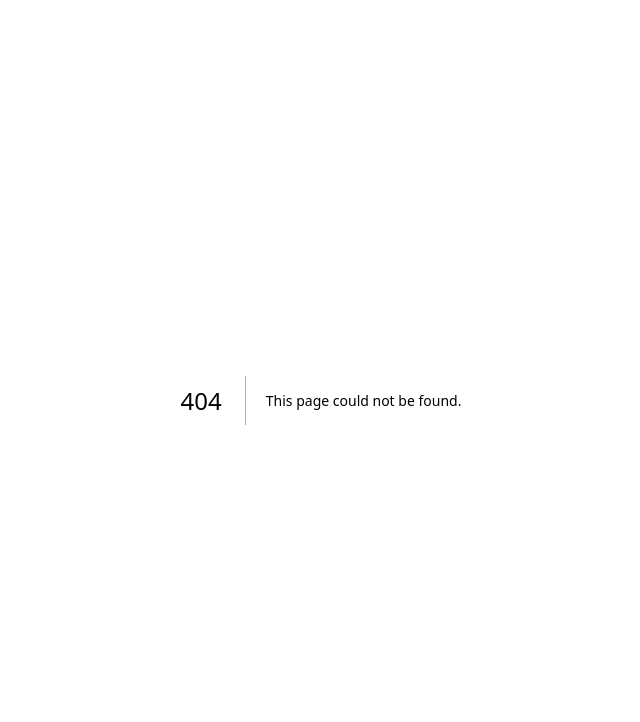
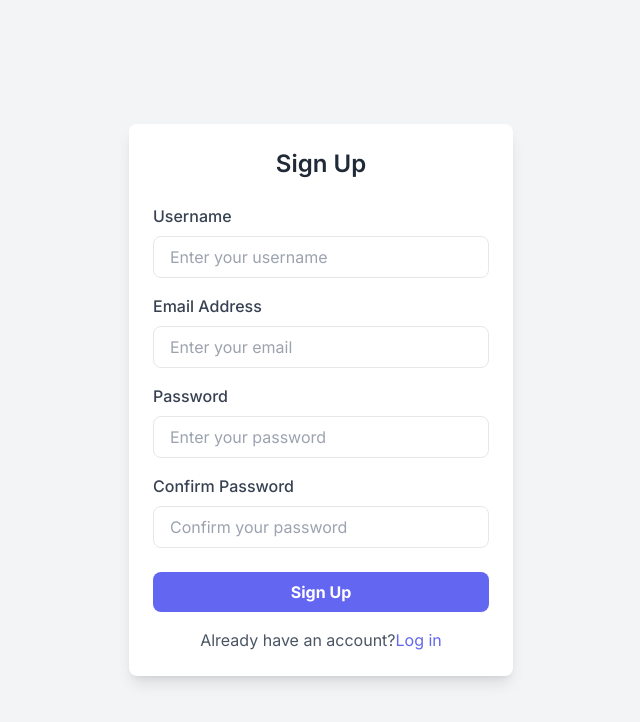
Before and after one commit to anmolsekhon590/real-estate-ui, a Next.js app: page /signup in a window 1280 px wide. Before the commit this address had no page. Shown: the top 722 px of the page, without its empty margins (319-959 px from the left). Built offline with nearby package versions, Linux system fonts and the light colour scheme.

Commit message:
added login & signup forms & pages

```diff
--- /dev/null
+++ b/app/(components)/LoginForm.jsx
@@ -0,0 +1,60 @@
+export default function LoginForm() {
+  return (
+    <div class="min-h-screen flex items-center justify-center bg-gray-100">
+      <div class="bg-white p-6 rounded-lg shadow-lg w-full max-w-sm">
+        <h2 class="text-2xl font-semibold text-center text-gray-800 mb-6">
+          Login
+        </h2>
+        <form>
+          <div class="mb-4">
+            <label class="block text-gray-700 font-medium mb-2" for="email">
+              Email Address
+            </label>
+            <input
+              class="w-full px-4 py-2 border rounded-lg focus:outline-none focus:ring-2 focus:ring-indigo-400"
+              type="email"
+              id="email"
+              placeholder="Enter your email"
+              required
+            />
+          </div>
+          <div class="mb-6">
+            <label class="block text-gray-700 font-medium mb-2" for="password">
+              Password
+            </label>
+            <input
+              class="w-full px-4 py-2 border rounded-lg focus:outline-none focus:ring-2 focus:ring-indigo-400"
+              type="password"
+              id="password"
+              placeholder="Enter your password"
+              required
+            />
+          </div>
+          <div class="flex items-center justify-between mb-4">
+            <div>
+              <input type="checkbox" id="remember" class="mr-2 leading-tight" />
+              <label class="text-gray-700" for="remember">
+                Remember me
+              </label>
+            </div>
+            <a href="#" class="text-indigo-500 hover:underline text-sm">
+              Forgot Password?
+            </a>
+          </div>
+          <button
+            class="w-full bg-indigo-500 text-white font-bold py-2 px-4 rounded-lg hover:bg-indigo-600 transition duration-300"
+            type="submit"
+          >
+            Login
+          </button>
+        </form>
+        <p class="text-center text-gray-600 mt-4">
+          Don't have an account?
+          <a href="/signup" class="text-indigo-500 hover:underline">
+            Sign up
+          </a>
+        </p>
+      </div>
+    </div>
+  );
+}
--- /dev/null
+++ b/app/(components)/SignUpForm.jsx
@@ -0,0 +1,76 @@
+export default function SignUpForm() {
+  return (
+    <div class="min-h-screen flex items-center justify-center bg-gray-100">
+      <div class="bg-white p-6 rounded-lg shadow-lg w-full max-w-sm">
+        <h2 class="text-2xl font-semibold text-center text-gray-800 mb-6">
+          Sign Up
+        </h2>
+        <form>
+          <div class="mb-4">
+            <label class="block text-gray-700 font-medium mb-2" for="username">
+              Username
+            </label>
+            <input
+              class="w-full px-4 py-2 border rounded-lg focus:outline-none focus:ring-2 focus:ring-indigo-400"
+              type="text"
+              id="username"
+              placeholder="Enter your username"
+              required
+            />
+          </div>
+          <div class="mb-4">
+            <label class="block text-gray-700 font-medium mb-2" for="email">
+              Email Address
+            </label>
+            <input
+              class="w-full px-4 py-2 border rounded-lg focus:outline-none focus:ring-2 focus:ring-indigo-400"
+              type="email"
+              id="email"
+              placeholder="Enter your email"
+              required
+            />
+          </div>
+          <div class="mb-4">
+            <label class="block text-gray-700 font-medium mb-2" for="password">
+              Password
+            </label>
+            <input
+              class="w-full px-4 py-2 border rounded-lg focus:outline-none focus:ring-2 focus:ring-indigo-400"
+              type="password"
+              id="password"
+              placeholder="Enter your password"
+              required
+            />
+          </div>
+          <div class="mb-6">
+            <label
+              class="block text-gray-700 font-medium mb-2"
+              for="confirm-password"
+            >
+              Confirm Password
+            </label>
+            <input
+              class="w-full px-4 py-2 border rounded-lg focus:outline-none focus:ring-2 focus:ring-indigo-400"
+              type="password"
+              id="confirm-password"
+              placeholder="Confirm your password"
+              required
+            />
+          </div>
+          <button
+            class="w-full bg-indigo-500 text-white font-bold py-2 px-4 rounded-lg hover:bg-indigo-600 transition duration-300"
+            type="submit"
+          >
+            Sign Up
+          </button>
+        </form>
+        <p class="text-center text-gray-600 mt-4">
+          Already have an account?
+          <a href="/login" class="text-indigo-500 hover:underline">
+            Log in
+          </a>
+        </p>
+      </div>
+    </div>
+  );
+}
--- /dev/null
+++ b/app/login/page.jsx
@@ -0,0 +1,5 @@
+import LoginForm from "../(components)/LoginForm";
+
+export default function LoginPage() {
+  return <LoginForm />;
+}
--- /dev/null
+++ b/app/signup/page.jsx
@@ -0,0 +1,5 @@
+import SignUpForm from "../(components)/SignUpForm";
+
+export default function SignUpPage() {
+  return <SignUpForm />;
+}
```
